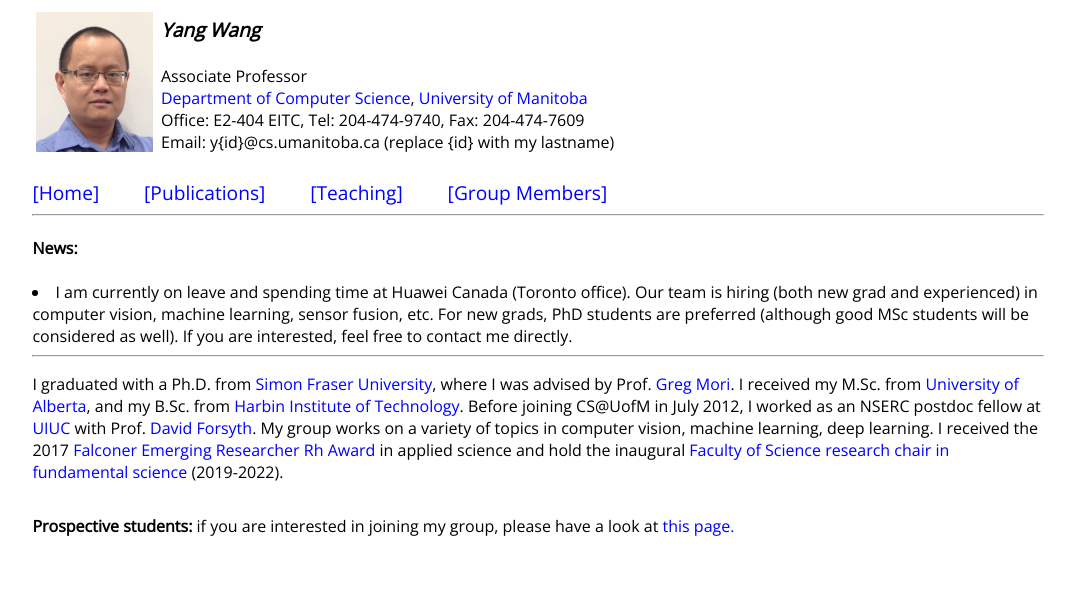
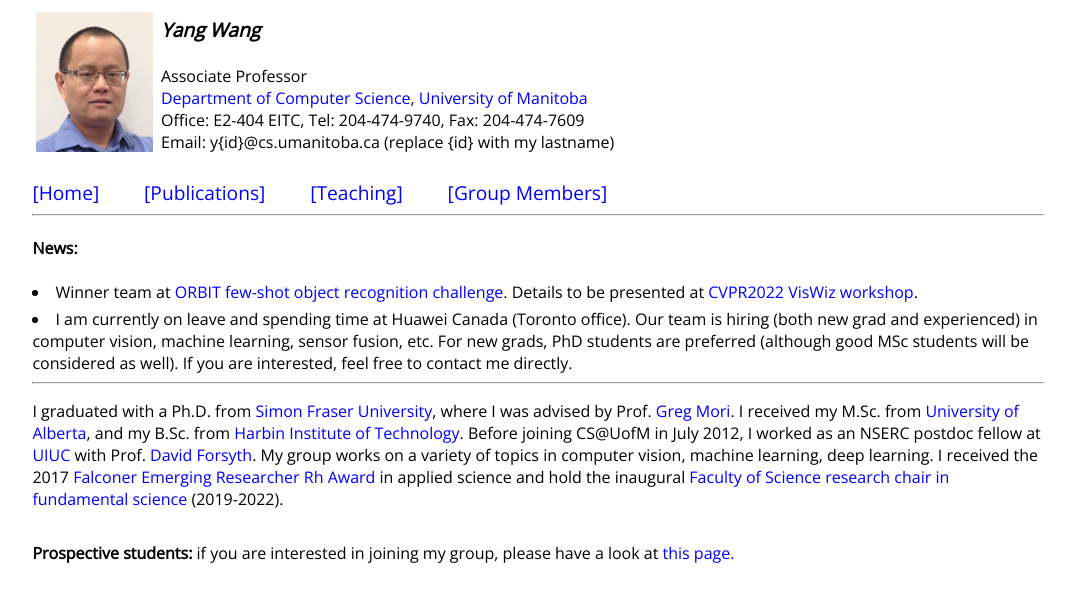
Before and after one commit to cs-yang-wang/cs-yang-wang.github.io, a plain HTML site: page index.html in a window 1280 px wide. Shown: the whole page, without its empty margins (102-1174 px from the left). Drawn offline with nearby package versions, Linux system fonts and the light colour scheme.

Commit message:
Update index.html

```diff
--- a/index.html
+++ b/index.html
@@ -47,6 +47,7 @@
 </big>
 <hr>
 <h4>News:</h4>
+  <li>Winner team at <a href="https://eval.ai/challenge/1438/overview">ORBIT few-shot object recognition challenge</a>. Details to be presented at <a href="https://vizwiz.org/workshops/2022-workshop/">CVPR2022 VisWiz workshop</a>.
 <li>I am currently on leave and spending time at Huawei Canada (Toronto office). Our team is hiring (both new grad and experienced) in computer vision, machine learning, sensor fusion, etc. For new grads, PhD students are preferred (although good MSc students will be considered as well). If you are interested, feel free to contact me directly.
 <hr>
 <p>
```
